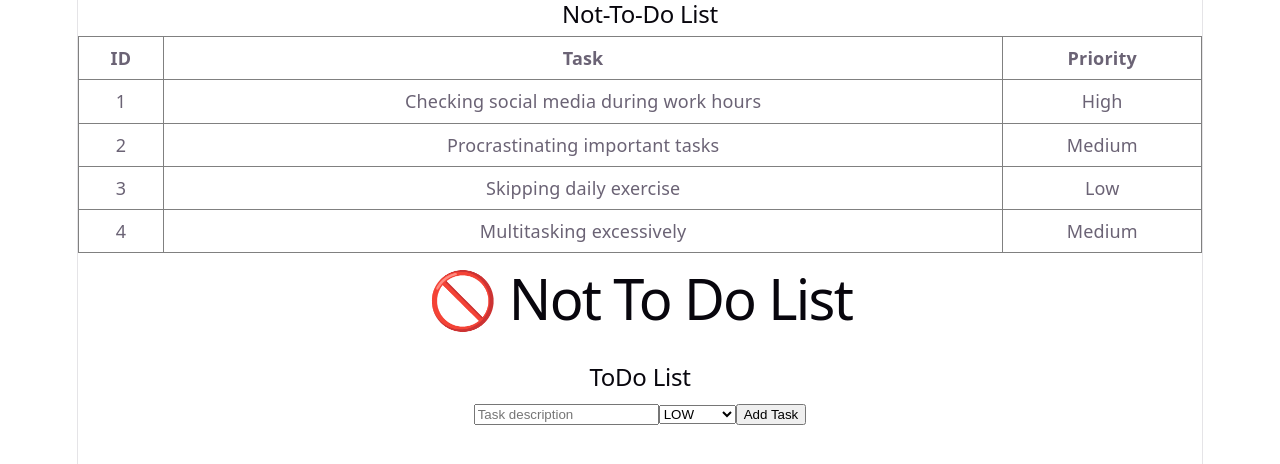
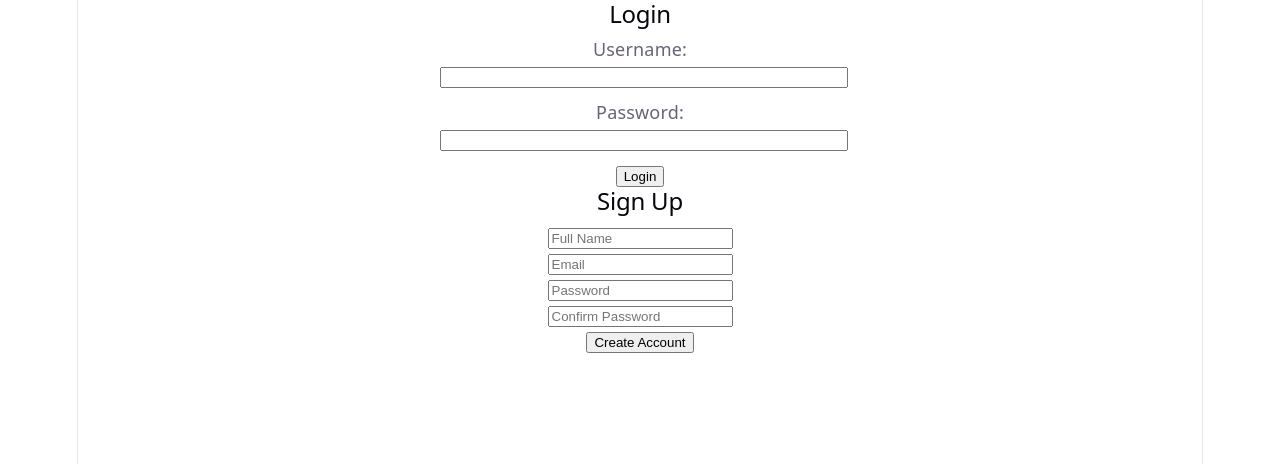
Before and after one commit to uhalle/NotToDoList, a React (Vite) app: page / in a window 1280 px wide. Shown: the top 464 px of the page. Built offline with nearby package versions, Linux system fonts and the light colour scheme.

Commit message:
signuppage

```diff
--- a/src/App.jsx
+++ b/src/App.jsx
@@ -1,22 +1,36 @@
-import React, { useState } from "react";
+import { useState } from "react";
 import NotToDoForm from "./components/NotToDoForm";
-import NotToDoList from "./components/NotToDoList";
 import NotToDoListHistory from "./components/NotToDoListHistory";
 import { getTasks, createTask, updateTask, deleteTask } from "./api/taskApi.js";
+import Login from "./components/Login.jsx";
+import SignupPage from "./components/Signup.jsx";
 
 function App() {
-  const [tasks, getTasks] = useState([]);
   const [description, setDescription] = useState("");
   const [priority, setPriority] = useState("LOW");
-
+  const [user, setUser] = useState(null);
   //  // Load tasks on mount
   // useEffect(() => {
   //   getTasks.then(setTasks);
   // }, []);
 
+  const handleLogin = (userData) => {
+    setUser(userData); // set user info after successful login
+  };
+
   const addTask = ({description, priority}) => {
     const task = {}
-    createTask({ description, priority})
+    const userId = user.userId;
+    createTask({ description, priority, userId})
+      .then(newTask => {
+        setDescription(newTask.description);
+        setPriority(newTask.priority);
+      });
+  };
+
+   const getTask = () => {
+    const task = {}
+    getTasks()
       .then(newTask => {
         setDescription(newTask.description);
         setPriority(newTask.priority);
@@ -31,17 +45,13 @@ function App() {
 
   return (
     <div>
-      <div>
-        <NotToDoListHistory/>
-      </div>
+      {!user ? ( <div><Login onLogin={handleLogin}/> <SignupPage/> </div>) :
+      (<div>
+        <NotToDoListHistory description={description} priority={priority}/>
       <h1>🚫 Not To Do List</h1>
-      <NotToDoForm addTask={addTask} />
-      {/* <NotToDoList
-        tasks={tasks}
-        removeTask={removeTask}
-      /> */}
-    </div>
-  );
+      <NotToDoForm addTask={addTask}/>
+      </div>)}
+    </div>);
 }
 
 export default App;
--- a/src/api/taskApi.js
+++ b/src/api/taskApi.js
@@ -7,11 +7,13 @@ export async function getTasks() {
 }
 
 // Create a new task
-export async function createTask({description, priority}) {
+export async function createTask({description, priority, userId}) {
+  const user = {id : userId};
+  const group = {id : 1};
   const res = await fetch(BASE_URL, {
     method: "POST",
     headers: { "Content-Type": "application/json" },
-    body: JSON.stringify(description, priority),
+    body: JSON.stringify({description, priority, user, group})
   });
   return res.json();
 }
--- /dev/null
+++ b/src/components/Login.jsx
@@ -0,0 +1,63 @@
+import React, { useState } from "react";
+
+const Login = ({ onLogin }) => {
+  const [username, setUsername] = useState("");
+  const [password, setPassword] = useState("");
+  const [error, setError] = useState("");
+
+  const handleSubmit = async (e) => {
+    e.preventDefault();
+
+    try {
+      const response = await fetch("http://localhost:8080/api/login", {
+        method: "POST",
+        headers: { "Content-Type": "application/json" },
+        body: JSON.stringify({ username, password }),
+      });
+
+      if (response.ok) {
+        const data = await response.json();
+        // Example: store token in localStorage
+        localStorage.setItem("token", data.token);
+        onLogin(data); // callback to parent
+      } else {
+        setError("Invalid username or password");
+      }
+    } catch (err) {
+      console.error("Login error:", err);
+      setError("Something went wrong. Please try again.");
+    }
+  };
+
+  return (
+    <div style={{ maxWidth: "400px", margin: "auto" }}>
+      <h2>Login</h2>
+      <form onSubmit={handleSubmit}>
+        <div style={{ marginBottom: "10px" }}>
+          <label>Username:</label>
+          <input
+            type="text"
+            value={username}
+            onChange={(e) => setUsername(e.target.value)}
+            required
+            style={{ width: "100%" }}
+          />
+        </div>
+        <div style={{ marginBottom: "10px" }}>
+          <label>Password:</label>
+          <input
+            type="password"
+            value={password}
+            onChange={(e) => setPassword(e.target.value)}
+            required
+            style={{ width: "100%" }}
+          />
+        </div>
+        {error && <p style={{ color: "red" }}>{error}</p>}
+        <button type="submit">Login</button>
+      </form>
+    </div>
+  );
+};
+
+export default Login;
--- a/src/components/NotToDoForm.jsx
+++ b/src/components/NotToDoForm.jsx
@@ -1,8 +1,10 @@
 import React, { useState } from "react";
+import NotToDoListHistory from "./NotToDoListHistory";
 
 function NotToDoForm({ addTask }) {
   const [description, setDescription] = useState("");
   const [priority, setPriority] = useState("");
+  const [gdescription, setGDescription] = useState("");
 
   const handleSubmit = (e) => {
     e.preventDefault();
@@ -13,7 +15,6 @@ function NotToDoForm({ addTask }) {
   };
 
   return (
-
     <div style={{ padding: "20px" }}>
       <h2>ToDo List</h2>
      <form onSubmit={handleSubmit}>
@@ -28,6 +29,12 @@ function NotToDoForm({ addTask }) {
          <option value="MEDIUM">MEDIUM</option>
          <option value="HIGH">HIGH</option>
        </select>
+       <input
+        type="text"
+        placeholder="Group name"
+        value={gdescription}
+        onChange={e => setGDescription(e.target.value)}
+      />
         <button type="submit">Add Task</button>
        </form>
       {
--- a/src/components/NotToDoListHistory.jsx
+++ b/src/components/NotToDoListHistory.jsx
@@ -1,15 +1,21 @@
-import React from "react";
+import {React,useState,useEffect} from "react";
+import { getTasks} from "../api/taskApi.js";
 
-const NotToDoListHistory = () => {
+const NotToDoListHistory = ({description, priority}) => {
+
+  const [notToDoItems, setNotToDoItems] = useState([]);
   // Sample data for the not-to-do list
-  const notToDoItems = [
-    { id: 1, task: "Checking social media during work hours", priority: "High" },
-    { id: 2, task: "Procrastinating important tasks", priority: "Medium" },
-    { id: 3, task: "Skipping daily exercise", priority: "Low" },
-    { id: 4, task: "Multitasking excessively", priority: "Medium" },
-  ];
+  useEffect(() => {
+    getTasks()
+      .then(data => {
+        setNotToDoItems([...data, { description, priority }]);
+       })
+      .catch(err => {
+        console.error("Error fetching tasks:", err);
+      });
+  }, [description, priority]); // empty dependency array = run once on mount
 
-  const TableList = ()=>{
+
   return(<div>
       <h2>Not-To-Do List</h2>
       <table border="1" cellPadding="8" style={{ borderCollapse: "collapse", width: "100%" }}>
@@ -18,14 +24,16 @@ const NotToDoListHistory = () => {
             <th>ID</th>
             <th>Task</th>
             <th>Priority</th>
+            <th>Group Name</th>
           </tr>
         </thead>
         <tbody>
           {notToDoItems.map((item) => (
             <tr key={item.id}>
               <td>{item.id}</td>
-              <td>{item.task}</td>
+              <td>{item.description}</td>
               <td>{item.priority}</td>
+              <td>{item.group.name}</td>
             </tr>
           ))}
         </tbody>
@@ -33,8 +41,5 @@ const NotToDoListHistory = () => {
     </div>)
   }
 
-  return <TableList />
-
-};
 
 export default NotToDoListHistory;
--- /dev/null
+++ b/src/components/Signup.jsx
@@ -0,0 +1,126 @@
+import React, { useState } from "react";
+
+export default function SignupPage(onSignup) {
+  const [formData, setFormData] = useState({
+    name: "",
+    email: "",
+    password: "",
+    confirmPassword: "",
+  });
+
+  const [response, setResponse] = useState("");
+
+  const [errors, setErrors] = useState({});
+
+  const handleChange = (e) => {
+    setFormData({ ...formData, [e.target.name]: e.target.value });
+  };
+
+  const validate = () => {
+    const newErrors = {};
+
+    if (!formData.name) newErrors.name = "Name is required";
+    if (!formData.email) newErrors.email = "Email is required";
+    if (!formData.password) newErrors.password = "Password is required";
+    if (formData.password !== formData.confirmPassword) {
+      newErrors.confirmPassword = "Passwords do not match";
+    }
+
+    return newErrors;
+  };
+
+   const handleSubmit = async (e) => {
+    e.preventDefault();
+    const validationErrors = validate();
+
+    if (Object.keys(validationErrors).length > 0) {
+      setErrors(validationErrors);
+    } else {
+      setErrors({});
+      const respose = await fetch("http://localhost:8080/api/signup", {
+        method: "POST",
+        headers: { "Content-Type": "application/json" },
+        body: JSON.stringify(formData)
+      });;
+      setResponse(response);
+      console.log("Form submitted:", formData);
+      // API call goes here
+    }
+  };
+
+  return (
+    <div className="min-h-screen flex items-center justify-center bg-gray-100">
+      <div className="bg-white p-8 rounded-2xl shadow-lg w-full max-w-md">
+        <h2 className="text-2xl font-bold mb-6 text-center">Sign Up</h2>
+
+        <form onSubmit={handleSubmit} className="space-y-4">
+          <div>
+            <input
+              type="text"
+              name="name"
+              placeholder="Full Name"
+              value={formData.name}
+              onChange={handleChange}
+              className="w-full px-4 py-2 border rounded-lg"
+            />
+            {errors.name && (
+              <p className="text-red-500 text-sm">{errors.name}</p>
+            )}
+          </div>
+
+          <div>
+            <input
+              type="email"
+              name="email"
+              placeholder="Email"
+              value={formData.email}
+              onChange={handleChange}
+              className="w-full px-4 py-2 border rounded-lg"
+            />
+            {errors.email && (
+              <p className="text-red-500 text-sm">{errors.email}</p>
+            )}
+          </div>
+
+          <div>
+            <input
+              type="password"
+              name="password"
+              placeholder="Password"
+              value={formData.password}
+              onChange={handleChange}
+              className="w-full px-4 py-2 border rounded-lg"
+            />
+            {errors.password && (
+              <p className="text-red-500 text-sm">{errors.password}</p>
+            )}
+          </div>
+
+          <div>
+            <input
+              type="password"
+              name="confirmPassword"
+              placeholder="Confirm Password"
+              value={formData.confirmPassword}
+              onChange={handleChange}
+              className="w-full px-4 py-2 border rounded-lg"
+            />
+            {errors.confirmPassword && (
+              <p className="text-red-500 text-sm">
+                {errors.confirmPassword}
+              </p>
+            )}
+          </div>
+
+          <button
+            type="submit"
+            className="w-full bg-blue-600 text-white py-2 rounded-lg hover:bg-blue-700"
+          >
+            Create Account
+          </button>
+          {response}
+        </form>
+      </div>
+    </div>
+  );
+}
```
